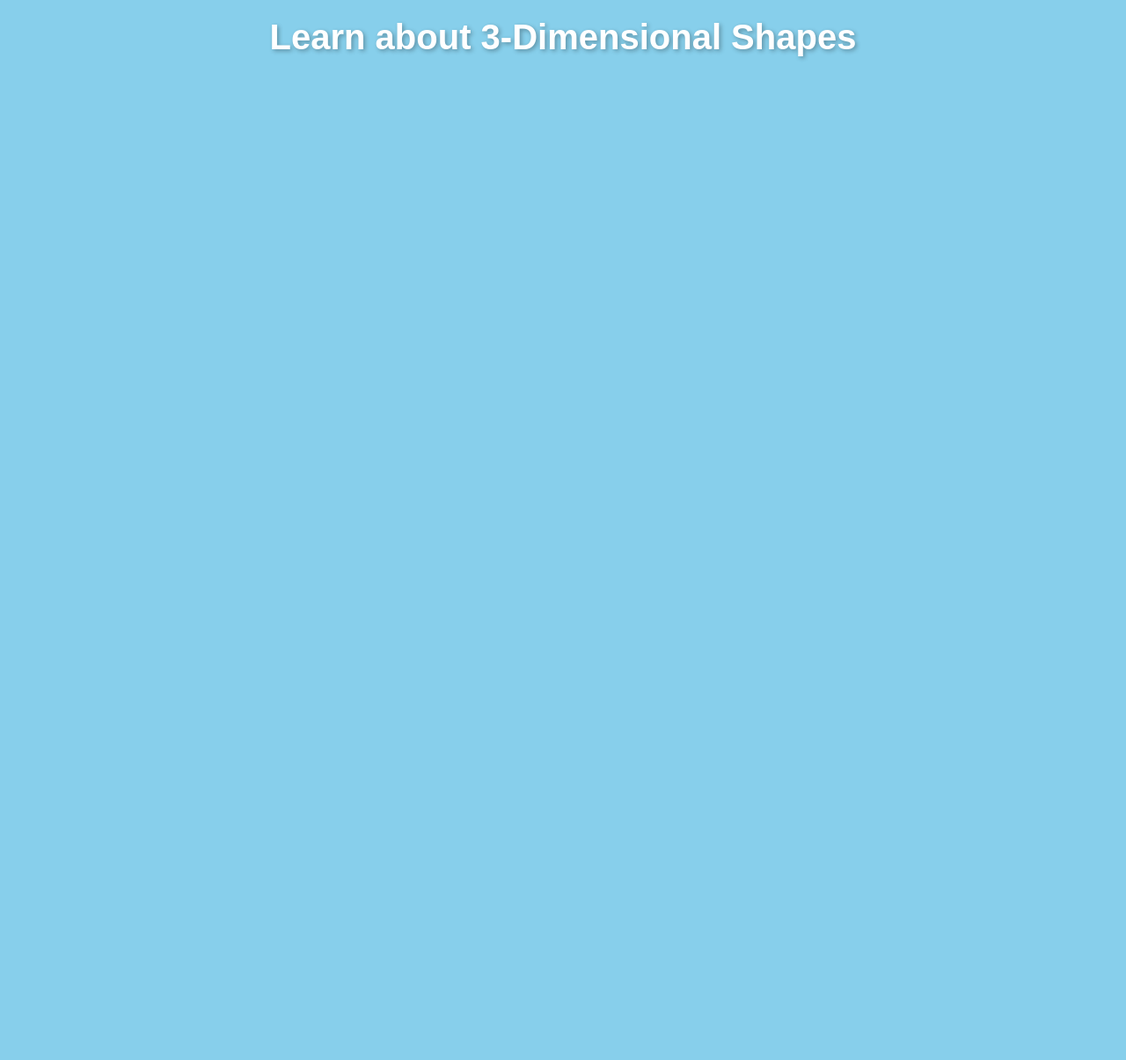
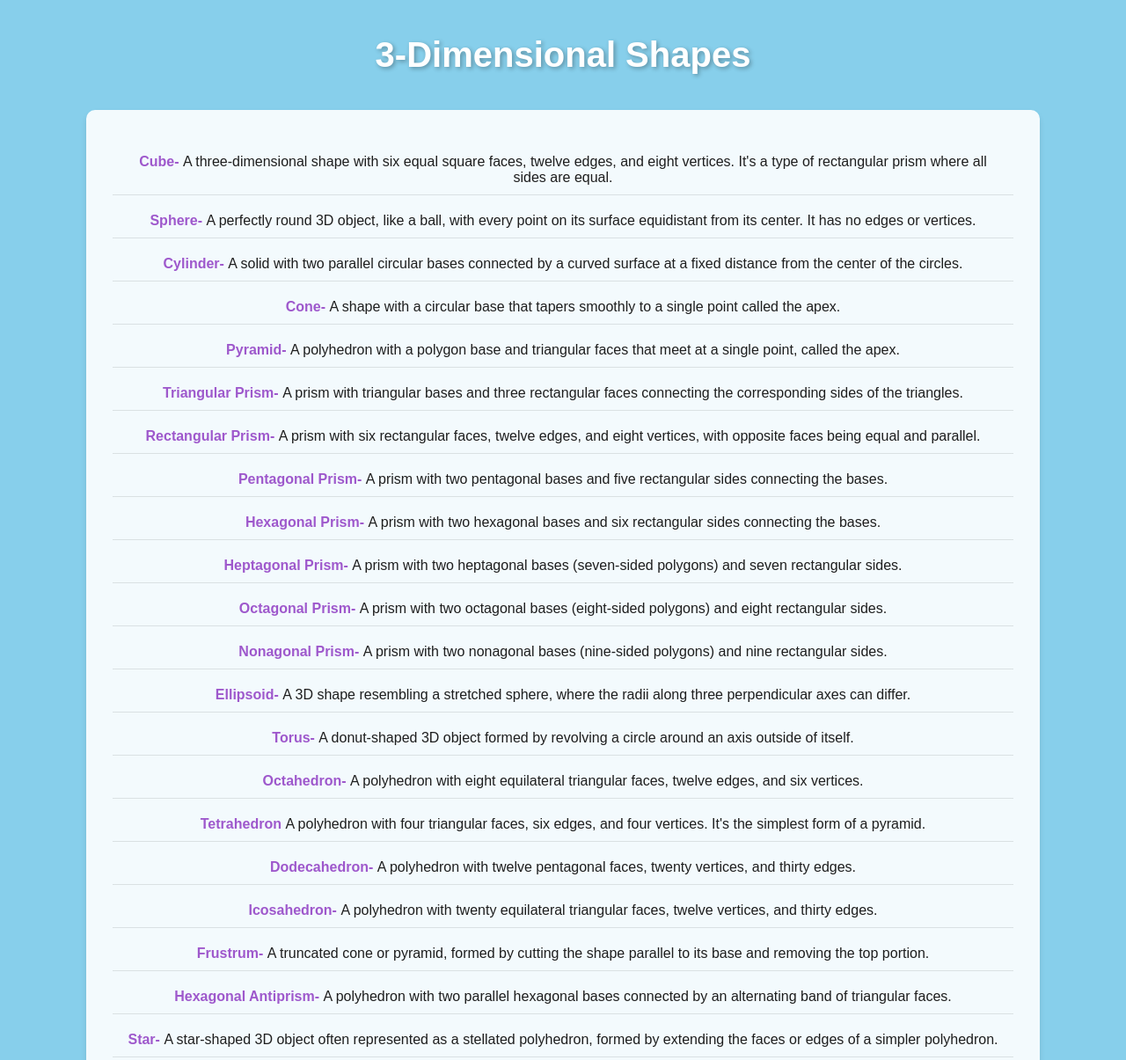
Before and after one commit to Peyton11/shape-scholar, a website: page learn-shapes/learn-shapes.html in a window 1280 px wide. Shown: the top 1205 px of the page at 88% size. Before the commit the page ends 800 px from the top, so only its background shows below. Drawn offline with Linux system fonts and the light colour scheme.

Commit message:
Add page for learning about shapes

```diff
--- a/learn-shapes/learn-shapes.css
+++ b/learn-shapes/learn-shapes.css
@@ -0,0 +1,91 @@
+/* General Styles */
+body {
+    background-color: #87CFEB;
+    font-family: 'Arial', sans-serif;
+    color: rgb(30, 30, 30);
+    margin: 0;
+    padding: 0;
+    display: flex;
+    flex-direction: column;
+    align-items: center;
+    min-height: 100vh;
+}
+
+/* Header Styles */
+h1 {
+    text-align: center;
+    margin-top: 40px;
+    margin-bottom: 40px;
+    font-size: 2.5rem;
+    color: #fff;
+    text-shadow: 2px 2px 5px rgba(0, 0, 0, 0.3);
+}
+
+/* List Container */
+#shape-list-container {
+    display: flex;
+    flex-direction: column;
+    align-items: center;
+    width: 80%;
+    /*max-width: 600px;*/
+    background-color: rgba(255, 255, 255, 0.9);
+    border-radius: 10px;
+    box-shadow: 0 4px 6px rgba(0, 0, 0, 0.1);
+    padding: 30px;
+    text-align: center;
+}
+
+/* List Styles */
+#shape-list {
+    list-style-type: none;
+    padding: 0;
+    margin: 0;
+    width: 100%;
+    margin-bottom: 20px;
+}
+
+#shape-list li {
+    margin: 10px 0;
+    padding: 10px;
+    font-size: 1rem;
+    color: rgb(30, 30, 30);
+    border-bottom: 1px solid rgba(0, 0, 0, 0.1);
+}
+
+#shape-list li:last-child {
+    border-bottom: none;
+}
+
+#shape-list strong {
+    color: #9E58CC;
+    font-weight: bold;
+}
+
+/* Responsive Design */
+@media (max-width: 768px) {
+    h1 {
+        font-size: 2rem;
+    }
+
+    #shape-list {
+        width: 100%;
+    }
+
+    #shape-list li {
+        font-size: 0.9rem;
+    }
+}
+
+@media (max-width: 480px) {
+    h1 {
+        font-size: 1.8rem;
+    }
+
+    #shape-list {
+        width: 100%;
+    }
+
+    #shape-list li {
+        font-size: 0.8rem;
+    }
+}
--- a/learn-shapes/learn-shapes.html
+++ b/learn-shapes/learn-shapes.html
@@ -7,11 +7,41 @@
     <meta charset="UTF-8">
     <meta name="viewport" content="width=device-width, initial-scale=1.0">
     <title>Learn Shapes</title>
-    <link rel="stylesheet" href="../styles.css">
+    <link rel="stylesheet" href="./learn-shapes.css">
 </head>
 <body>
     <script type="module" src="./learn-shapes.js"></script>
 
-    <h1>Learn about 3-Dimensional Shapes</h1>
+    <h1>3-Dimensional Shapes</h1>
+
+    <div id="shape-list-container">
+        <ul id="shape-list">
+            <li><strong>Cube- </strong>A three-dimensional shape with six equal square faces, twelve edges, and eight vertices. It's a type of rectangular prism where all sides are equal.</li>
+            <li><strong>Sphere- </strong>A perfectly round 3D object, like a ball, with every point on its surface equidistant from its center. It has no edges or vertices.</li>
+            <li><strong>Cylinder- </strong>A solid with two parallel circular bases connected by a curved surface at a fixed distance from the center of the circles.</li>
+            <li><strong>Cone- </strong>A shape with a circular base that tapers smoothly to a single point called the apex.</li>
+            <li><strong>Pyramid- </strong>A polyhedron with a polygon base and triangular faces that meet at a single point, called the apex.</li>
+            <li><strong>Triangular Prism- </strong>A prism with triangular bases and three rectangular faces connecting the corresponding sides of the triangles.</li>
+            <li><strong>Rectangular Prism- </strong>A prism with six rectangular faces, twelve edges, and eight vertices, with opposite faces being equal and parallel.</li>
+            <li><strong>Pentagonal Prism- </strong>A prism with two pentagonal bases and five rectangular sides connecting the bases.</li>
+            <li><strong>Hexagonal Prism- </strong>A prism with two hexagonal bases and six rectangular sides connecting the bases.</li>
+            <li><strong>Heptagonal Prism- </strong>A prism with two heptagonal bases (seven-sided polygons) and seven rectangular sides.</li>
+            <li><strong>Octagonal Prism- </strong>A prism with two octagonal bases (eight-sided polygons) and eight rectangular sides.</li>
+            <li><strong>Nonagonal Prism- </strong>A prism with two nonagonal bases (nine-sided polygons) and nine rectangular sides.</li>
+            <li><strong>Ellipsoid- </strong>A 3D shape resembling a stretched sphere, where the radii along three perpendicular axes can differ.</li>
+            <li><strong>Torus- </strong>A donut-shaped 3D object formed by revolving a circle around an axis outside of itself.</li>
+            <li><strong>Octahedron- </strong>A polyhedron with eight equilateral triangular faces, twelve edges, and six vertices.</li>
+            <li><strong>Tetrahedron </strong>A polyhedron with four triangular faces, six edges, and four vertices. It's the simplest form of a pyramid.</li>
+            <li><strong>Dodecahedron- </strong>A polyhedron with twelve pentagonal faces, twenty vertices, and thirty edges.</li>
+            <li><strong>Icosahedron- </strong>A polyhedron with twenty equilateral triangular faces, twelve vertices, and thirty edges.</li>
+            <li><strong>Frustrum- </strong>A truncated cone or pyramid, formed by cutting the shape parallel to its base and removing the top portion.</li>
+            <li><strong>Hexagonal Antiprism- </strong>A polyhedron with two parallel hexagonal bases connected by an alternating band of triangular faces.</li>
+            <li><strong>Star- </strong>A star-shaped 3D object often represented as a stellated polyhedron, formed by extending the faces or edges of a simpler polyhedron.</li>
+            <li><strong>Heart- </strong>A heart-shaped 3D object typically created by combining curves like circles and parabolas.</li>
+        </ul>
+        <h2><a href="../index.html">Shape Scholar Playground</a></h2>
+        <h2><a href="../quiz-shapes">Shapes Quiz</a></h2>
+    </div>
+
 </body>
 </html>
```
Also changed, not shown: learn-shapes/learn-shapes.js (deleted).
